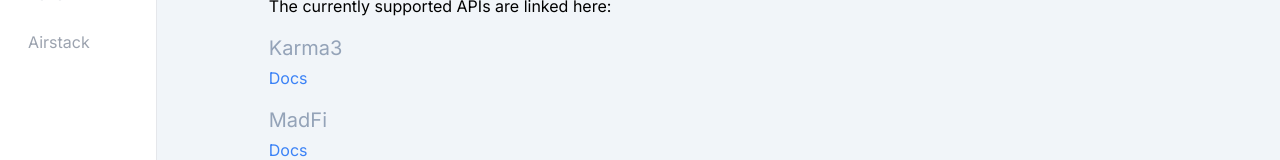
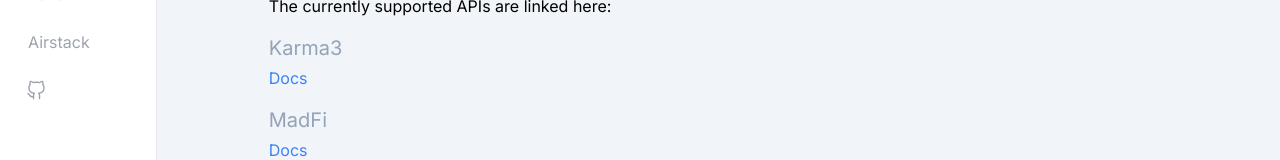
Before and after one commit to dabit3/lens-algorithm-playground, a Next.js app: page / in a window 1280 px wide. Shown: the part 237-397 px from the top of the page. Built offline with nearby package versions, Linux system fonts and the light colour scheme.

Commit message:
added link to github

```diff
--- a/app/left-nav.tsx
+++ b/app/left-nav.tsx
@@ -46,6 +46,11 @@
         Airstack
         </p>
       </Link>
+      <div>
+        <a href="https://github.com/dabit3/lens-algorithm-playground" target="_blank" rel="no-opener">
+        <img src="/github.svg" className="w-[40px]" />
+        </a>
+      </div>
     </div>
   )
 }
```
Also changed, not shown: public/github.svg (added).
